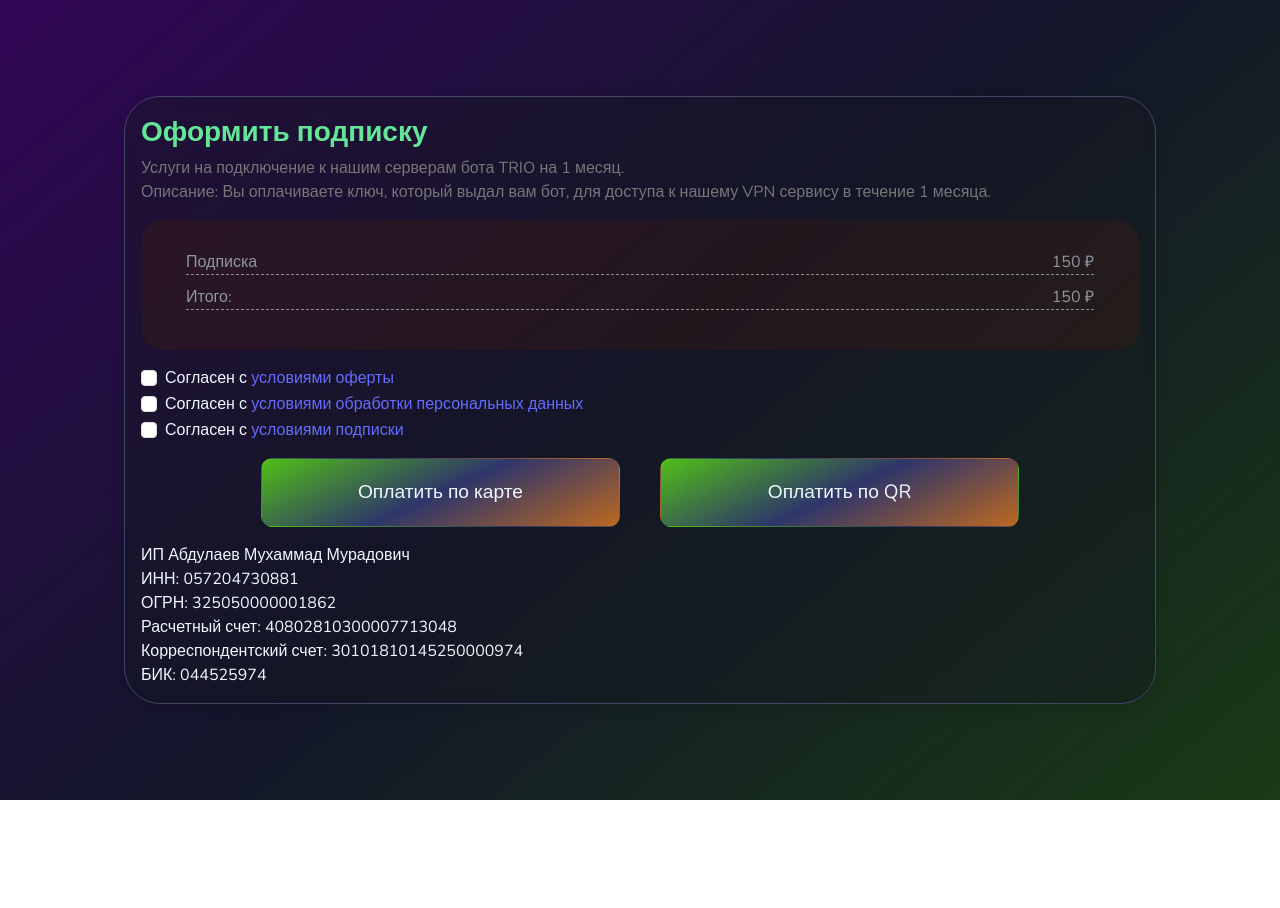
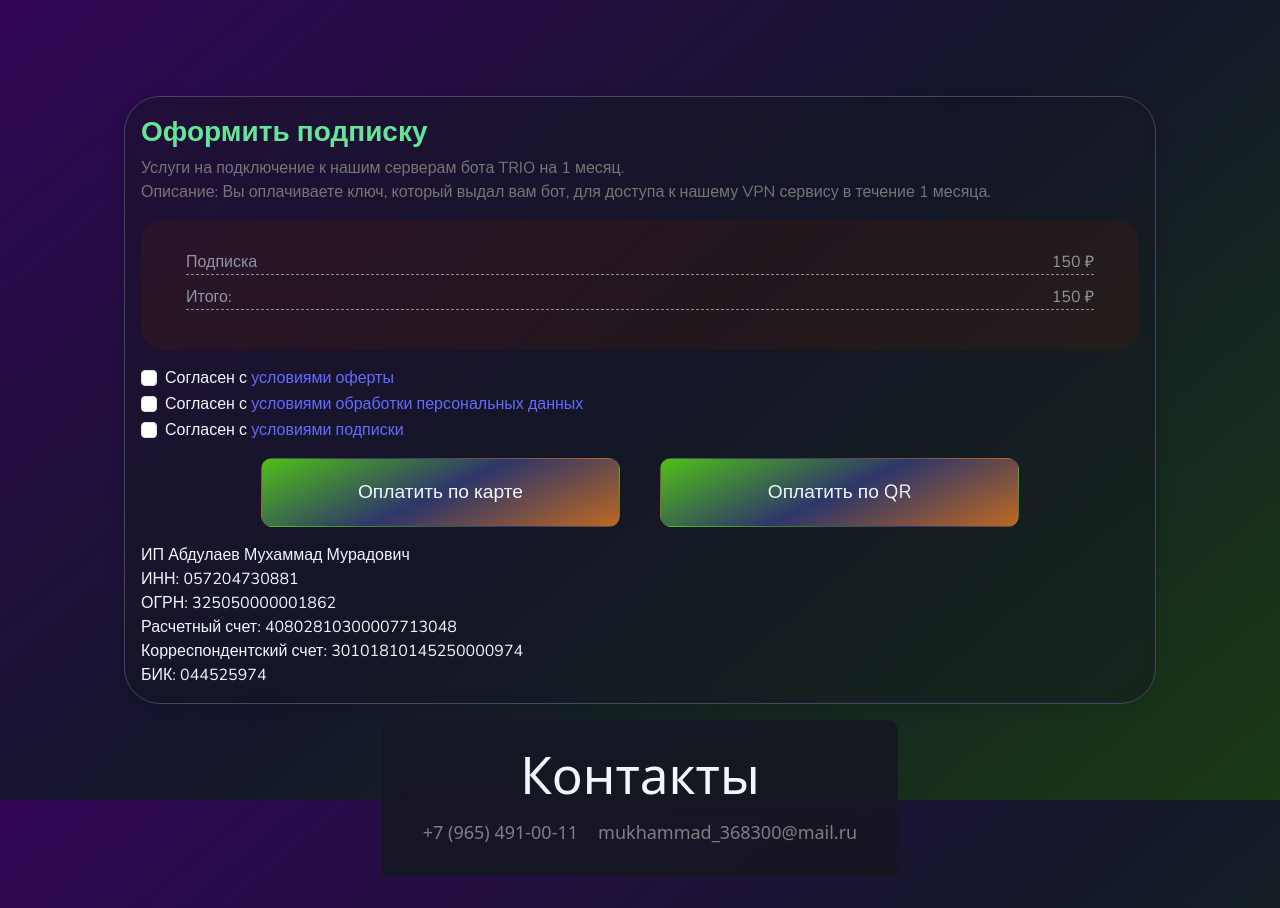
Before and after one commit to VovkaST/outline, a Vue app in the folder app_server/assets/: page / in a window 1280 px wide. Before the commit the page ends 800 px from the top, so only its background shows below. Built offline with nearby package versions, Linux system fonts and the light colour scheme.

Commit message:
#1: Футер сайта

```diff
--- a/app_server/assets/src/components/Button.component.vue
+++ b/app_server/assets/src/components/Button.component.vue
@@ -18,5 +18,9 @@
   transition: all 250ms ease-in-out;
   cursor: pointer;
   border: 1px solid rgba(0, 0, 0, 0);
+
+  &:active {
+    border: 1px solid #ff6c6c;
+  }
 }
 </style>
--- /dev/null
+++ b/app_server/assets/src/components/Contacts.component.vue
@@ -0,0 +1,30 @@
+<script setup lang="ts"></script>
+
+<template>
+  <div class="contacts">
+    <h2 class="mb-3">Контакты</h2>
+    <div class="d-flex">
+      <a href="tel:+79654910011">+7 (965) 491-00-11</a>
+      <a href="mailto:mukhammad_368300@mail.ru">mukhammad_368300@mail.ru</a>
+    </div>
+  </div>
+</template>
+
+<style scoped lang="scss">
+.contacts {
+  h2 {
+    font-size: 3.2rem;
+    line-height: 1.1;
+    text-align: center;
+  }
+
+  div {
+    column-gap: 20px;
+
+    a {
+      color: #808080ff;
+      font-size: 18px;
+    }
+  }
+}
+</style>
--- /dev/null
+++ b/app_server/assets/src/components/Footer.component.vue
@@ -0,0 +1,22 @@
+<script setup lang="ts">
+import Contacts from './Contacts.component.vue';
+</script>
+
+<template>
+  <footer class="d-flex flex-column align-items-center">
+    <contacts class="mt-3" />
+  </footer>
+</template>
+
+<style scoped lang="scss">
+footer {
+  margin: 0 auto;
+  width: 50%;
+  padding: 10px 10px 30px;
+  background-color: #151721e8;
+  backdrop-filter: blur(12px);
+  gap: 20px;
+  border-top-left-radius: 12px;
+  border-top-right-radius: 12px;
+}
+</style>
--- a/app_server/assets/src/components/Subscribe.component.vue
+++ b/app_server/assets/src/components/Subscribe.component.vue
@@ -1,5 +1,6 @@
 <script setup lang="ts">
 import Agreement from './Agreement.component.vue';
+import FooterComponent from './Footer.component.vue';
 import OwnerInfo from './OwnerInfo.component.vue';
 import Receipt from './Receipt.component.vue';
 import SectionTitle from './Title.component.vue';
@@ -19,6 +20,7 @@ import SectionTitle from './Title.component.vue';
     <agreement class="mt-3" />
     <owner-info class="mt-3" />
   </div>
+  <footer-component class="mt-3" />
 </template>
 
 <style scoped lang="scss">
```
